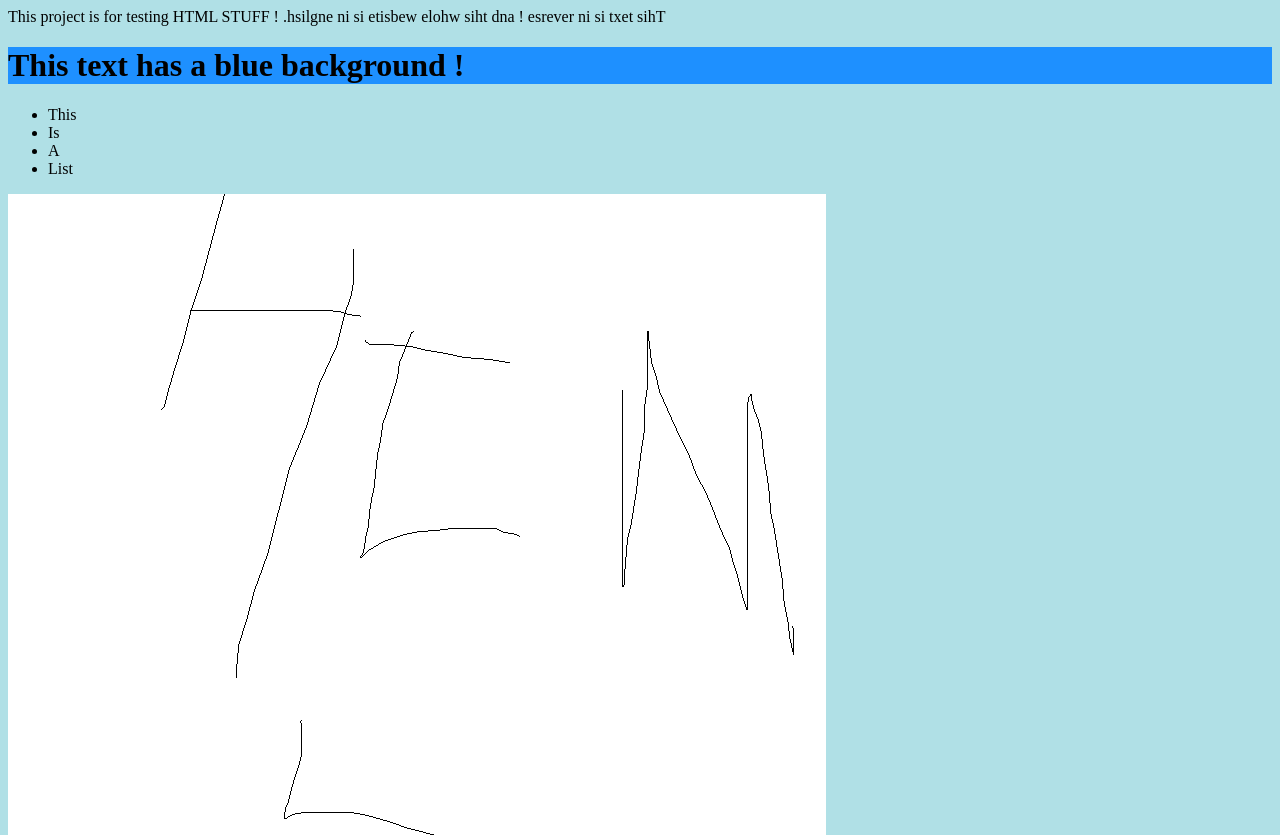
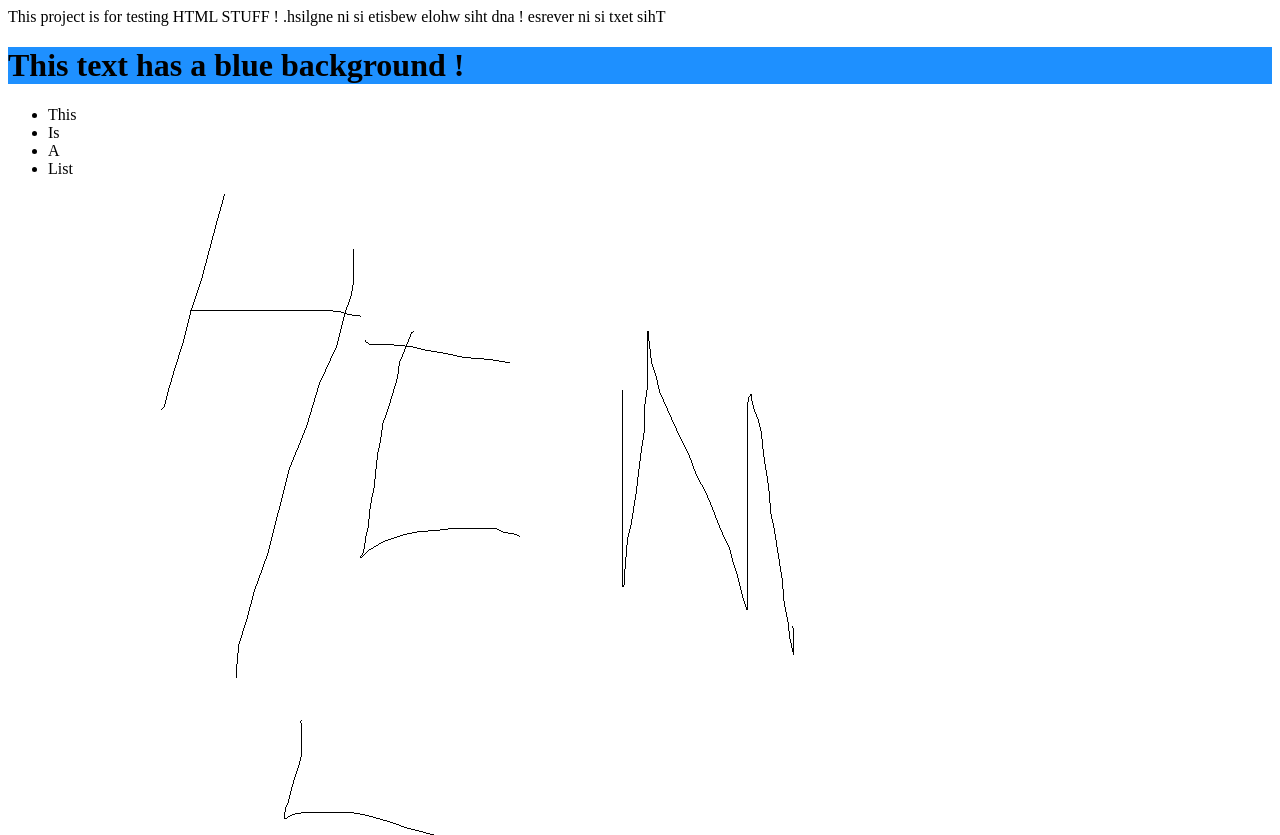
Before and after one commit to Eden1102/HTMLPlayground, a plain HTML site: page index.html in a window 1280 px wide. Shown: the top 835 px of the page. Drawn offline with Linux system fonts and the light colour scheme.

Commit message:
Update index.html

```diff
--- a/index.html
+++ b/index.html
@@ -1,8 +1,5 @@
 This project is for testing HTML STUFF !
 <!-- This is a comment for testing -->
-<style>
-body {background-color: powderblue;}
-</style>
 <bdo dir="rtl">This text is in reverse ! and this whole website is in english.</bdo>
 <h1 style="background-color:DodgerBlue;">This text has a blue background !</h1>
  <ul>
```
